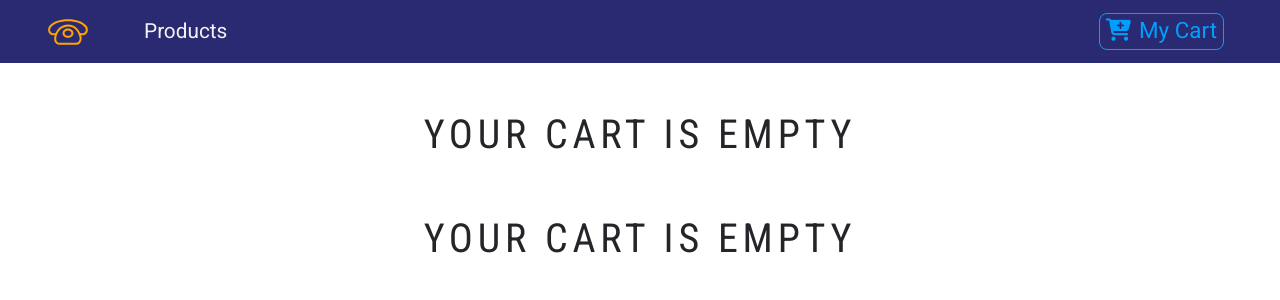
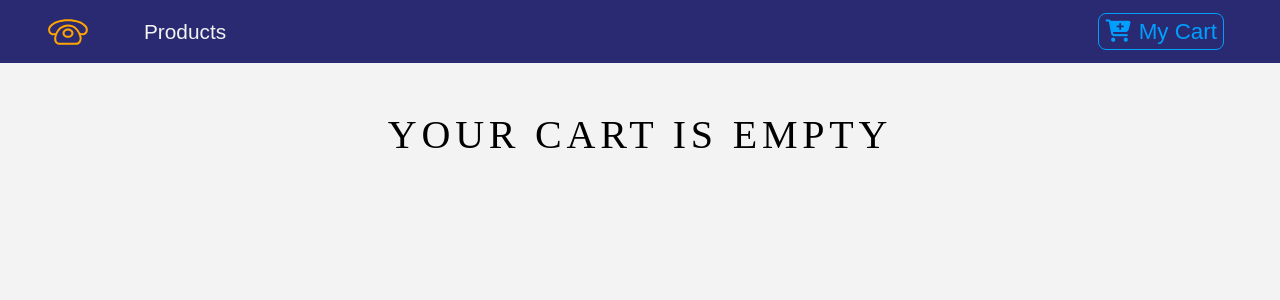
Before and after one commit to rupesh40/React-Project, a React (Create React App) app in the folder EcommerceProject/react-project/: page /Cart in a window 1280 px wide. Shown: the top 300 px of the page. Built offline with nearby package versions, Linux system fonts and the light colour scheme.

Commit message:
updated css file

```diff
--- a/EcommerceProject/react-project/src/App.css
+++ b/EcommerceProject/react-project/src/App.css
@@ -1,47 +1,45 @@
 :root {
-  --mainBlue : #2a2a72;
-  --lightBlue : #009ffd;
-  --mainWhite : #f3f3f3;
-  --mainDark : #232528;
-  --mainYellow : #ffa400;
+  --mainBlue: #2a2a72;
+  --lightBlue: #009ffd;
+  --mainWhite: #f3f3f3;
+  --mainDark: #232528;
+  --mainDark: #000;
+  --mainYellow: #ffa400;
 }
 
 body {
-  font-family:"Heebo", san-serif !important;
-  background : var var(--mainWhite) !important;
-  color : var(--mainDark) !important;
+  font-family: "Oswald", sans-serif !important;
+  background: var(--mainWhite) !important;
+  color: var(--mainDark) !important;
 }
-
 .text-title {
-  font-family: 'Roboto Condensed', sans-serif !important;
+  font-family: "Permanent Marker", cursive;
   letter-spacing: 0.3rem;
   text-transform: uppercase;
 }
-
 .text-blue {
-  color : var(--mainBlue);
+  color: var(--mainBlue);
 }
-
 .text-bright {
-  color : var(--lightBLue);
+  color: var(--lightBlue);
 }
-
-.btn-black{
-  background:transparent;
+.navbar {
+  justify-content: flex-start !important;
+}
+.btn-black {
+  background: transparent;
   text-transform: capitalize;
-  font-size: 0.0rem !important;
-  color:var(--mainDark);
-  border-radius:0 !important;
-  border : 0.1rem solid var(--mainDark) !important;
+  font-size: 0.8rem !important;
+  color: var(--mainBlack);
+  border-radius: 0 !important;
+  border: 0.1rem solid var(--mainDark) !important;
 }
-
-btn-black:hover{
-  background:var(--mainDark) !important;
-  color: var(--mainYellow) !important;
+.btn-black:hover {
+  background: var(--mainDark) !important;
+  color: var(--mainWhite) !important;
 }
-
 .cart-icon {
   cursor: pointer;
-  font-size: 1.2rem ;
+  font-size: 1.2rem;
   color: var(--mainYellow);
 }
--- a/EcommerceProject/react-project/src/components/Cart/Cart.js
+++ b/EcommerceProject/react-project/src/components/Cart/Cart.js
@@ -28,7 +28,7 @@ export default class Cart extends Component {
           }}
         </ProductConsumer>
 
-        <EmptyCart />
+
       </section>
     );
   }
--- a/EcommerceProject/react-project/src/components/Cart/CartItem.js
+++ b/EcommerceProject/react-project/src/components/Cart/CartItem.js
@@ -24,11 +24,11 @@ export default function CartItem({ item, value }) {
       <div className="col-10 mx-auto col-lg-2 my-2 my-lg-0">
         <div className="d-flex justify-content-center">
           <div>
-            <span className="btn btn-black mx-1" onClick={() => decrement(id)}>
+            <span className="btn btn-black mx-2" onClick={() => decrement(id)}>
               -
             </span>
-            <span className="btn btn-black mx-1">{count}</span>
-            <span className="btn btn-black mx-1" onClick={() => increment(id)}>
+            <span className="btn btn-black mx-2">{count}</span>
+            <span className="btn btn-black mx-2" onClick={() => increment(id)}>
               +
             </span>
           </div>
--- a/EcommerceProject/react-project/src/components/Cart/CartTotals.js
+++ b/EcommerceProject/react-project/src/components/Cart/CartTotals.js
@@ -19,15 +19,15 @@ export default function CartTotals({ value }) {
             </Link>
             <h5>
               <span className="text-title">subtotal :</span>
-              <strong>${cartSubTotal}</strong>
+              <strong>Rs{cartSubTotal}</strong>
             </h5>
             <h5>
               <span className="text-title">tax :</span>
-              <strong>${cartTax}</strong>
+              <strong>Rs{cartTax}</strong>
             </h5>
             <h5>
               <span className="text-title">total :</span>
-              <strong>${cartTotal}</strong>
+              <strong>Rs{cartTotal}</strong>
             </h5>
           </div>
         </div>
```
Also changed, not shown: EcommerceProject/react-project/src/AppCSS.txt (added).
